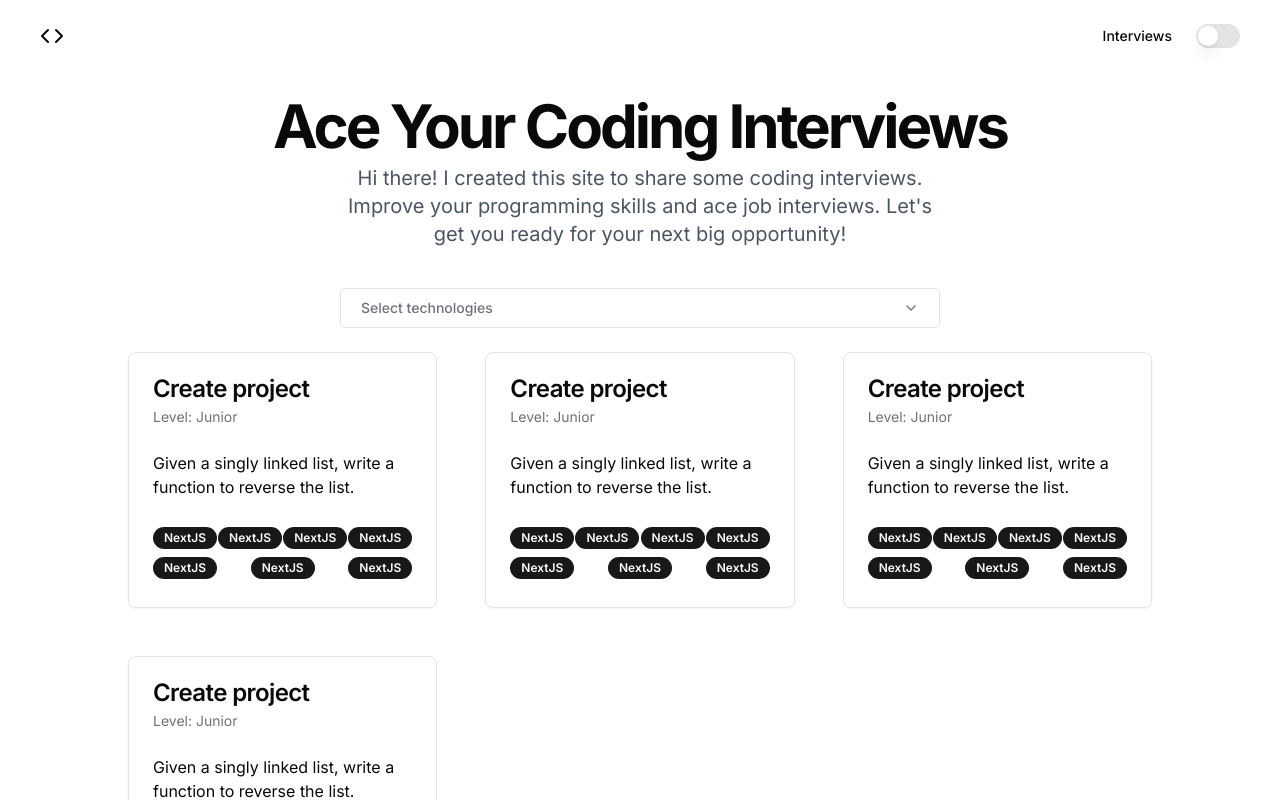
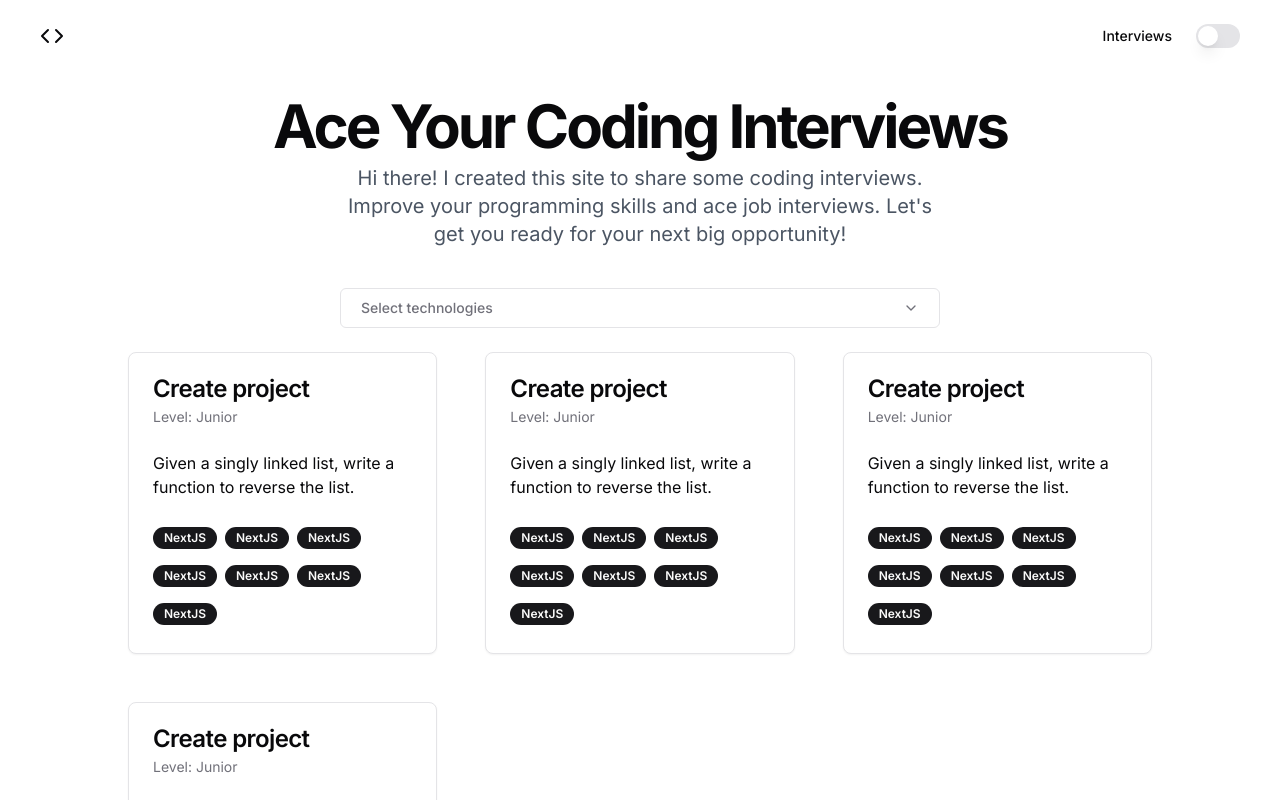
Before and after one commit to cristiand395/codinginterviews, a Next.js app: page / in a window 1280 px wide. Shown: the top 800 px of the page. Built offline with nearby package versions, Linux system fonts and the light colour scheme.

Commit message:
cardfooter spacing

```diff
--- a/src/components/InterviewCard.tsx
+++ b/src/components/InterviewCard.tsx
@@ -20,7 +20,7 @@ export function InterviewCard({ id }: { id: string }) {
         <CardContent>
           Given a singly linked list, write a function to reverse the list.
         </CardContent>
-        <CardFooter>
+        <CardFooter className="gap-2">
           <Badge variant="default">NextJS</Badge>
           <Badge variant="default">NextJS</Badge>
           <Badge variant="default">NextJS</Badge>
--- a/src/components/ui/card.tsx
+++ b/src/components/ui/card.tsx
@@ -70,7 +70,7 @@ const CardFooter = React.forwardRef<
 >(({ className, ...props }, ref) => (
   <div
     ref={ref}
-    className={cn("flex flex-wrap justify-between items-center p-6 pt-0", className)}
+    className={cn("flex flex-wrap items-center p-6 pt-0", className)}
     {...props}
   />
 ))
```
